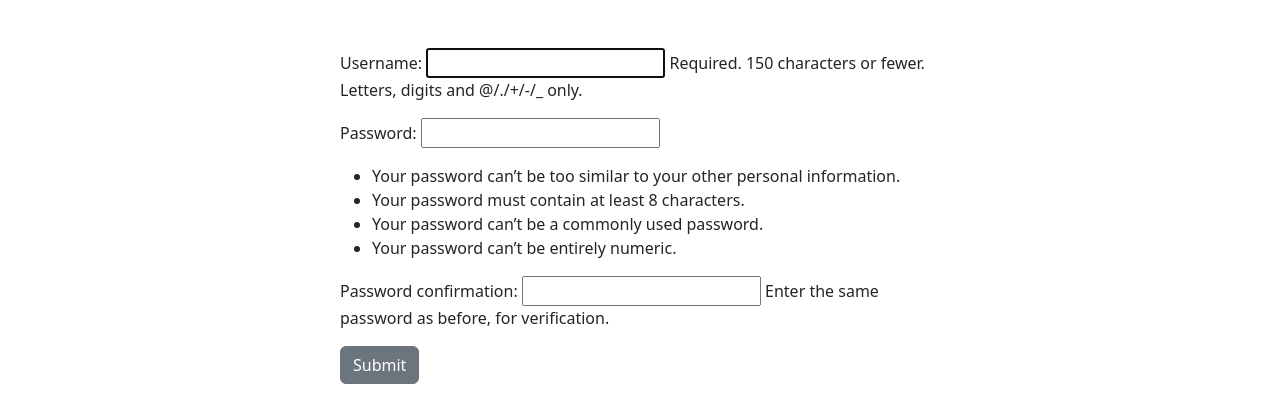
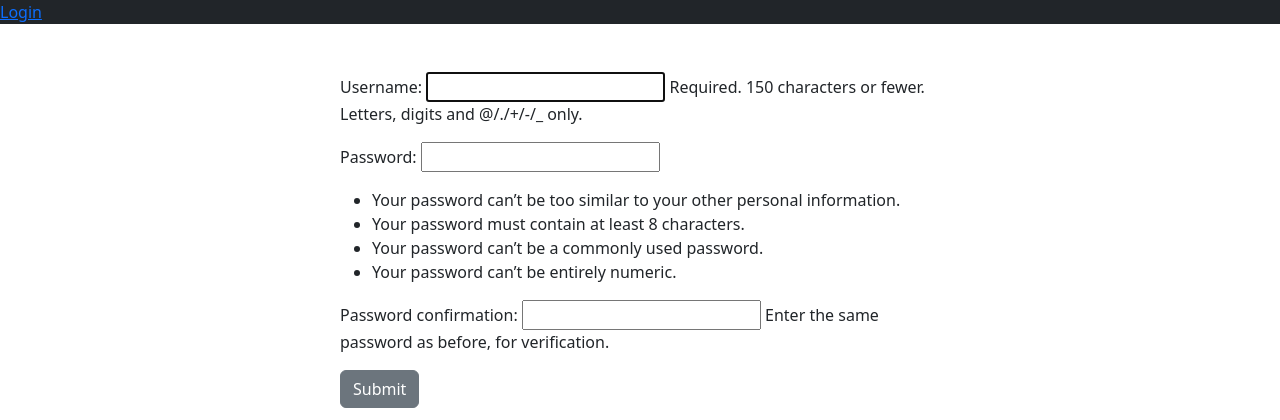
Before and after one commit to Eliasgichonge/SMARTNOTE, a Django app: page /signup in a window 1280 px wide. Shown: the top 420 px of the page. Run offline with Django 5.2, Linux system fonts and the light colour scheme.

Commit message:
Finishing Touches

```diff
--- a/static/templates/base.html
+++ b/static/templates/base.html
@@ -10,7 +10,7 @@
 <body>
      <nav class="navbr navbar-dark bg-dark">
           <div class="ms-auto">
-               <a href=""></a>
+               <a href="">Login</a>
           </div>
      </nav>
      <div class="my-5 text-center container">
```
